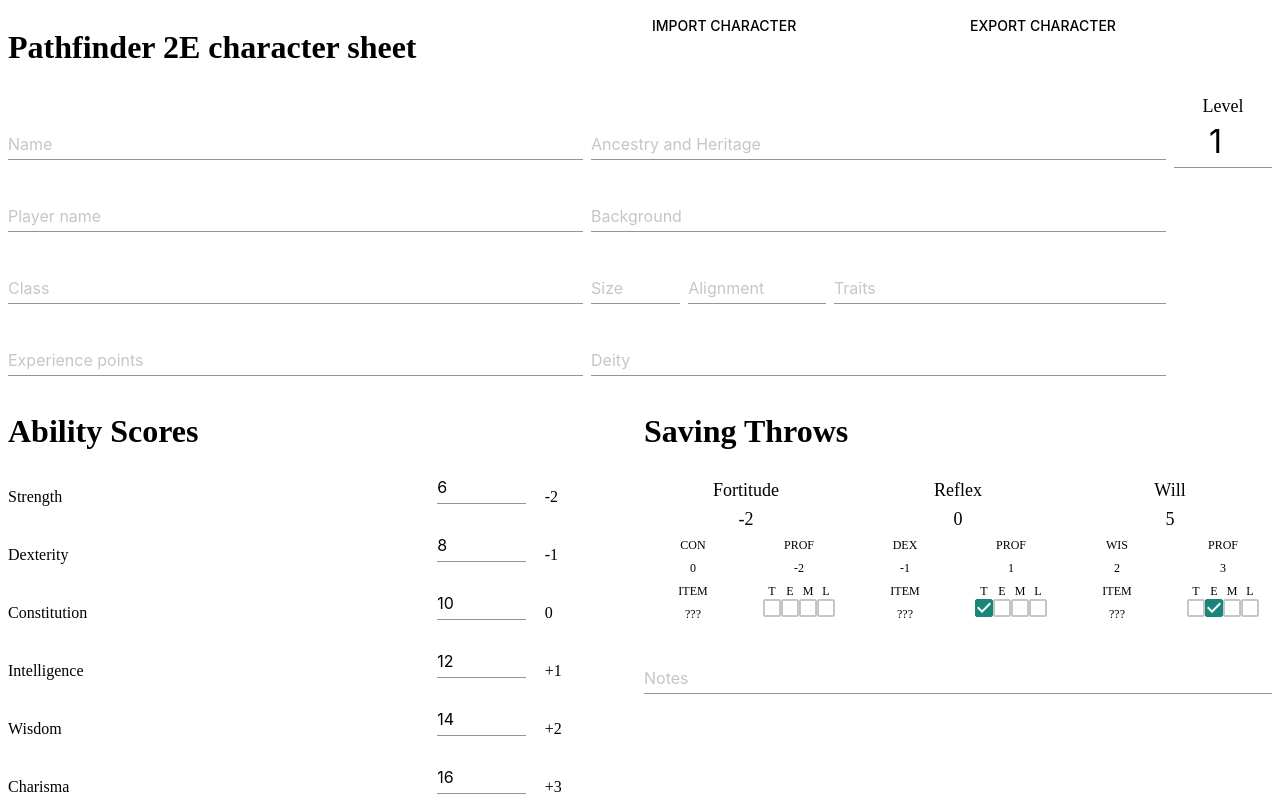
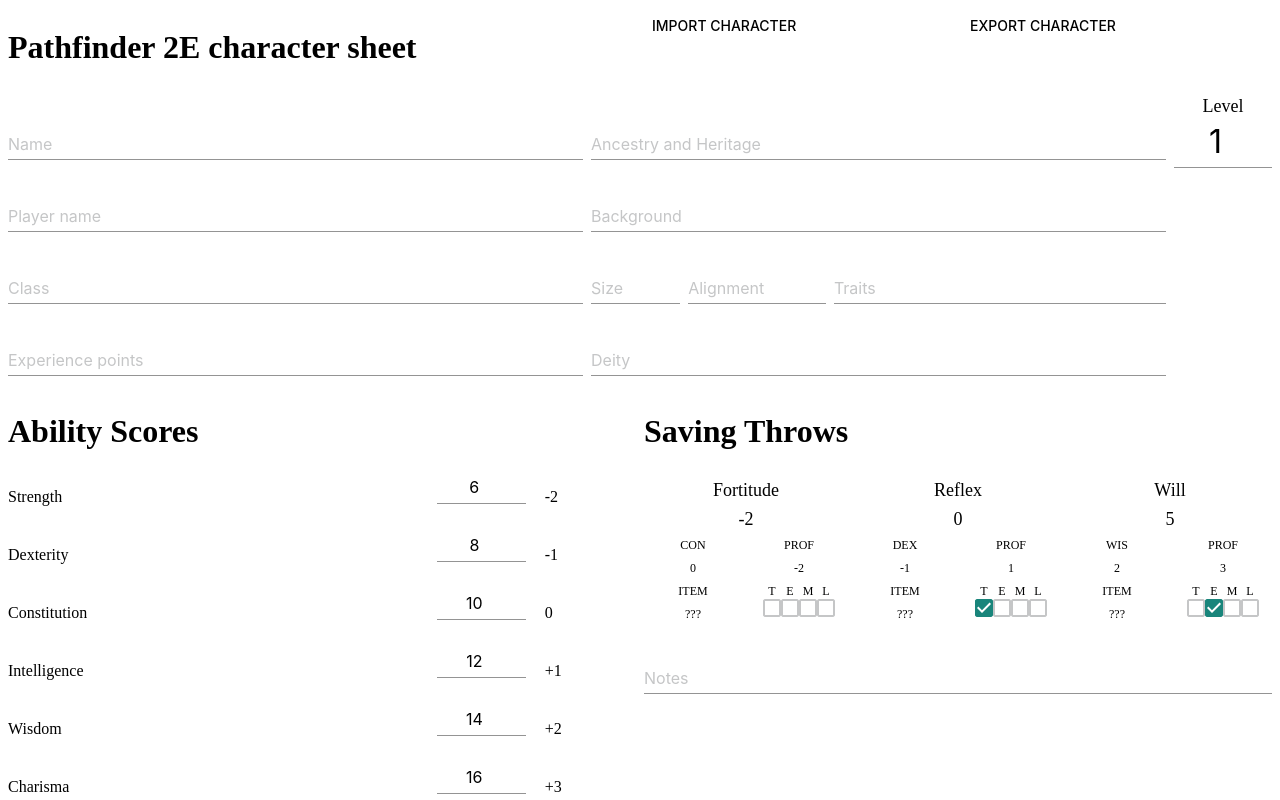
Before and after one commit to Wiljami/CharacterSheetPathfinder2E, a React (Create React App) app: page / in a window 1280 px wide. Shown: the top 800 px of the page. Built offline with nearby package versions, Linux system fonts and the light colour scheme.

Commit message:
Center AbilityScore numbers.

```diff
--- a/src/AbilityScore.js
+++ b/src/AbilityScore.js
@@ -15,8 +15,10 @@ export default function AbilityScore(props) {
       inputProps={{
         min: 0,
         max: 100,
-        type: 'number'
-      }}
+        type: 'number',
+        style: {
+          textAlign: 'center'
+        }}}
     />
   </>
 }
```
